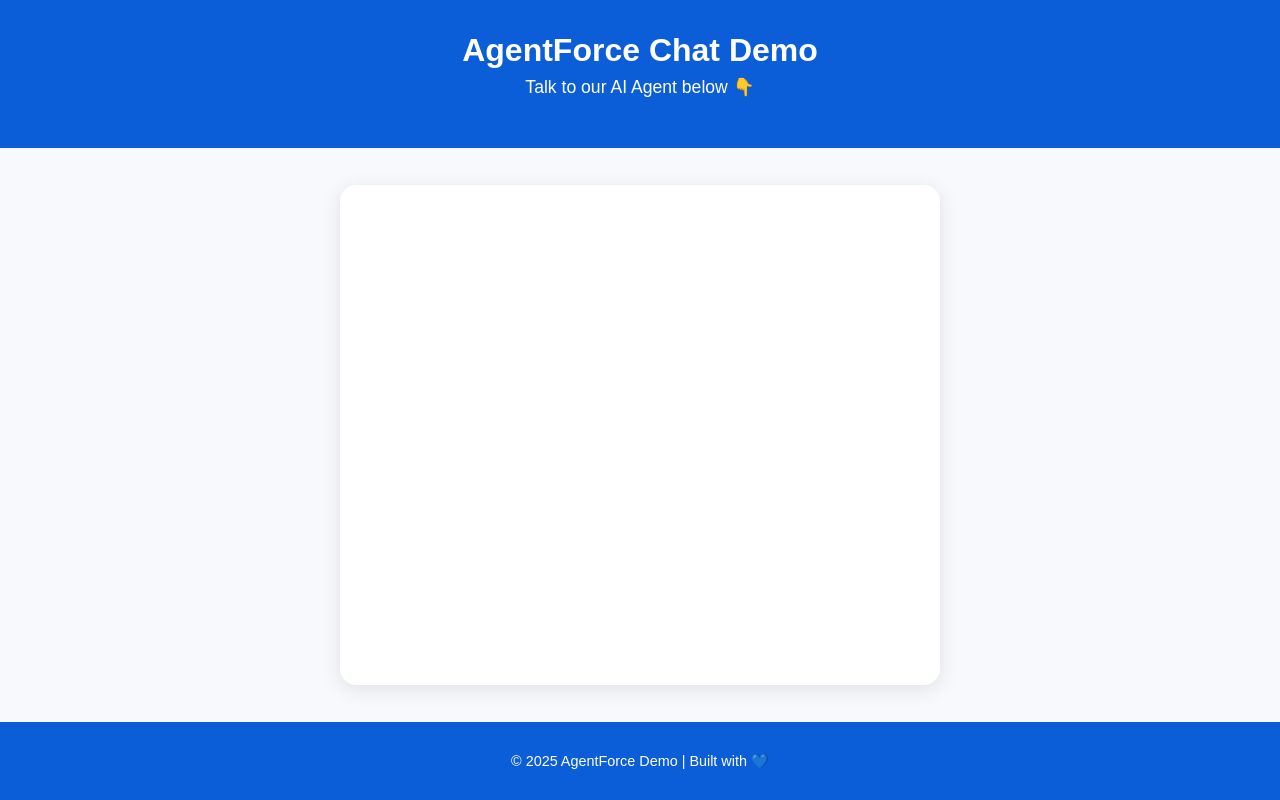
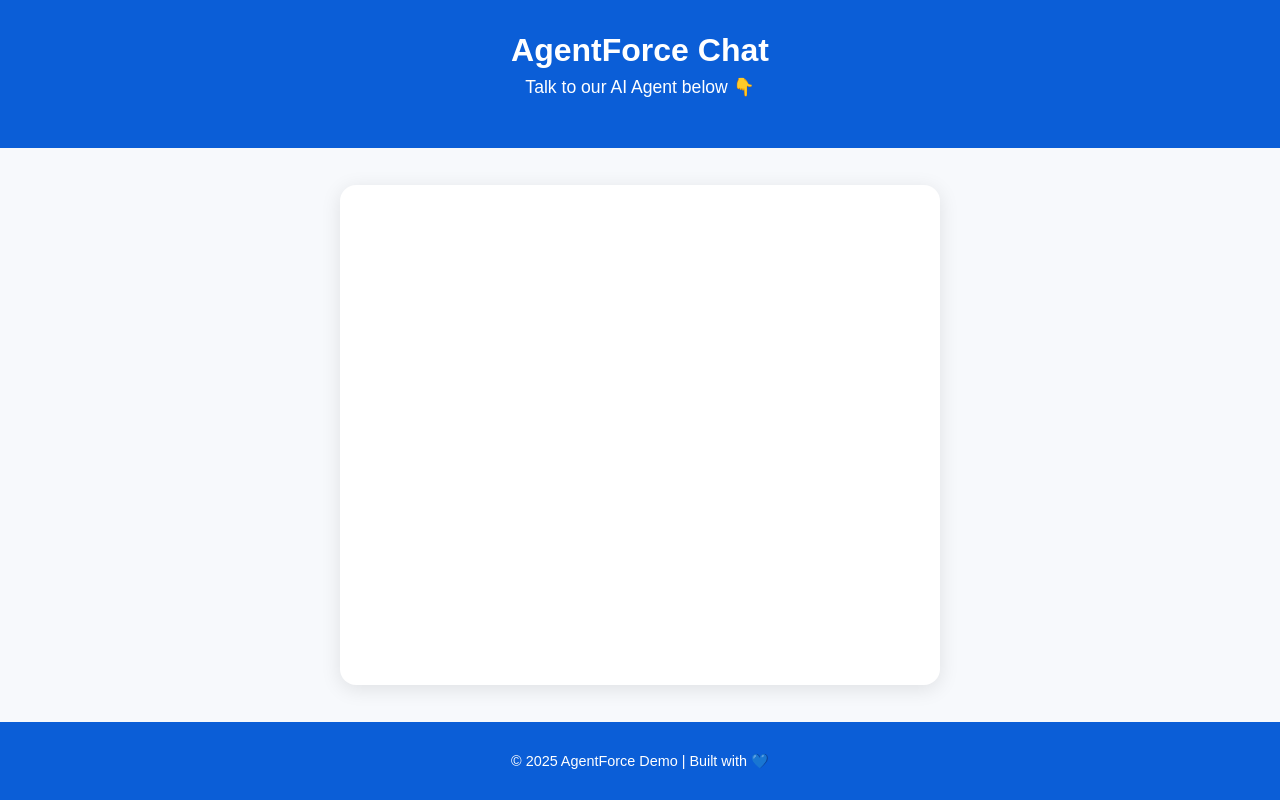
Before and after one commit to SkRejwan382/agentforce, a plain HTML site: page index.html in a window 1280 px wide. Drawn offline with nearby package versions, Linux system fonts and the light colour scheme.

Commit message:
Add files via upload

```diff
--- a/index.html
+++ b/index.html
@@ -1,14 +1,16 @@
 <!DOCTYPE html>
 <html lang="en">
+
 <head>
   <meta charset="UTF-8" />
   <meta name="viewport" content="width=device-width, initial-scale=1.0" />
   <title>AgentForce Chat Demo</title>
   <link rel="stylesheet" href="style.css" />
 </head>
+
 <body>
   <header>
-    <h1>AgentForce Chat Demo</h1>
+    <h1>AgentForce Chat</h1>
     <p>Talk to our AI Agent below 👇</p>
   </header>
 
@@ -34,7 +36,9 @@
             }
           };
         </script>
-<script type='text/javascript' src='https://orgfarm-45e9ed93aa-dev-ed.develop.my.site.com/ESWgitmessagingsetting1761063299964/assets/js/bootstrap.min.js' onload='initEmbeddedMessaging()'></script>
+        <script type='text/javascript'
+          src='https://orgfarm-45e9ed93aa-dev-ed.develop.my.site.com/ESWgitmessagingsetting1761063299964/assets/js/bootstrap.min.js'
+          onload='initEmbeddedMessaging()'></script>
 
       </div>
     </div>
@@ -44,4 +48,5 @@
     <p>© 2025 AgentForce Demo | Built with 💙</p>
   </footer>
 </body>
+
 </html>
```
Lines whose indentation alone changed are shown as unchanged.
